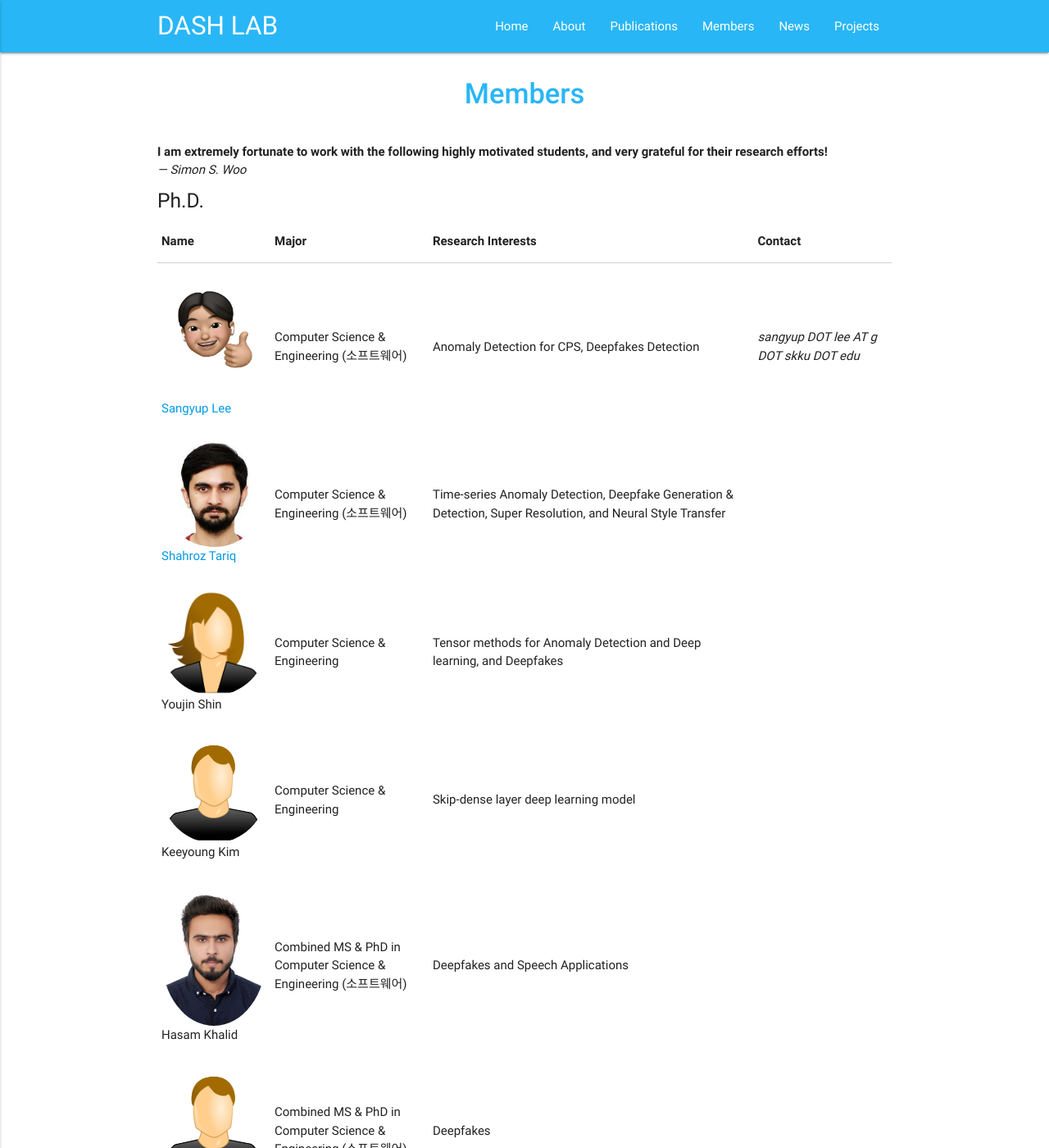
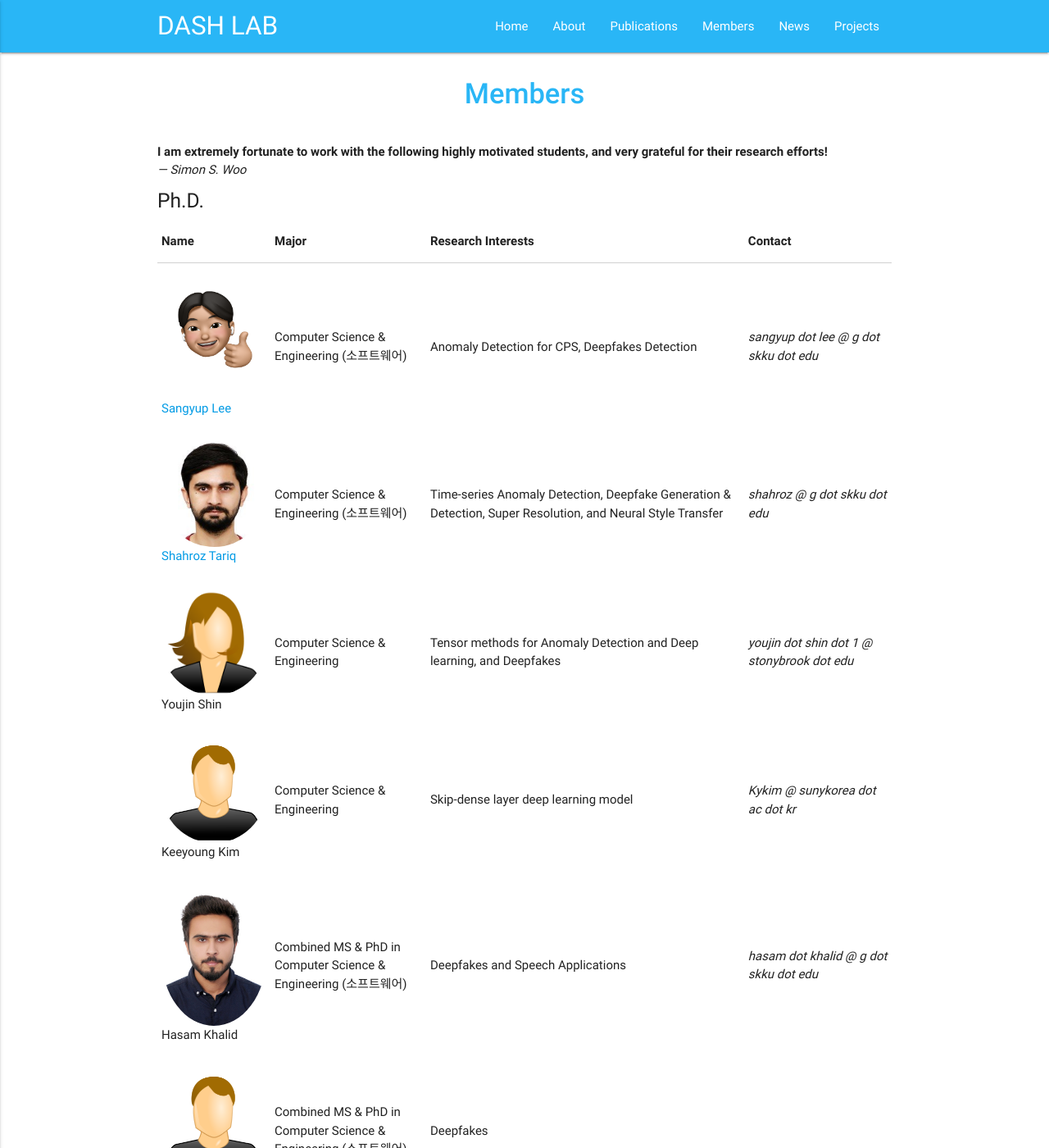
Before and after one commit to Yurim990507/DASH-Lab.github.io, a Jekyll site: the page built from example3.md, in a window 1280 px wide and 1400 px high. Shown: the whole window at 82% size. Built offline with Jekyll 4.4.1, drawn with Linux system fonts in a browser that asks for light colours.

Commit message:
Update example3.md

```diff
--- a/example3.md
+++ b/example3.md
@@ -29,7 +29,7 @@ permalink: /Members/
                        </div></td>
                   <td>Computer Science & Engineering (소프트웨어)</td>
                   <td>Anomaly Detection for CPS, Deepfakes Detection</td>
-                    <td><i>sangyup DOT lee AT g DOT skku DOT edu</i></td>
+                    <td><i>sangyup dot lee @ g dot skku dot edu</i></td>
                 </tr>
                 <tr>
                   <td>
@@ -39,6 +39,7 @@ permalink: /Members/
                        </div></td>
                   <td>Computer Science & Engineering (소프트웨어)</td>
                   <td>Time-series Anomaly Detection, Deepfake Generation & Detection, Super Resolution, and Neural Style Transfer </td>
+                    <td><i>shahroz @ g dot skku dot edu</i></td>
                 </tr>
                   <tr>
                     <td>
@@ -49,6 +50,7 @@ permalink: /Members/
                     </td>
                   <td>Computer Science & Engineering</td>
                   <td>Tensor methods for Anomaly Detection and Deep learning, and Deepfakes </td>
+                  <td><i>youjin dot shin dot 1 @ stonybrook dot edu</i></td>
                 </tr>
                   <tr>
                     <td>
@@ -59,6 +61,7 @@ permalink: /Members/
                     </td>
                   <td>Computer Science & Engineering</td>
                   <td> Skip-dense layer deep learning model</td>
+                  <td><i>Kykim @ sunykorea dot ac dot kr</i></td>
                 </tr>
                   <tr>
                    <td>
@@ -68,6 +71,7 @@ permalink: /Members/
                    </div></td>
                   <td>Combined MS & PhD in Computer Science & <br> Engineering (소프트웨어)</td>
                   <td> Deepfakes and Speech Applications</td>
+                  <td><i>hasam dot khalid @ g dot skku dot edu</i></td>
                 </tr>
                   <tr>
                   <td>
@@ -77,6 +81,7 @@ permalink: /Members/
                      </td>
                   <td>Combined MS & PhD in Computer Science & <br> Engineering (소프트웨어)</td>
                   <td>Deepfakes</td>
+                  <td><i></i></td>
                 </tr>
               </tbody>
             </table>
```
